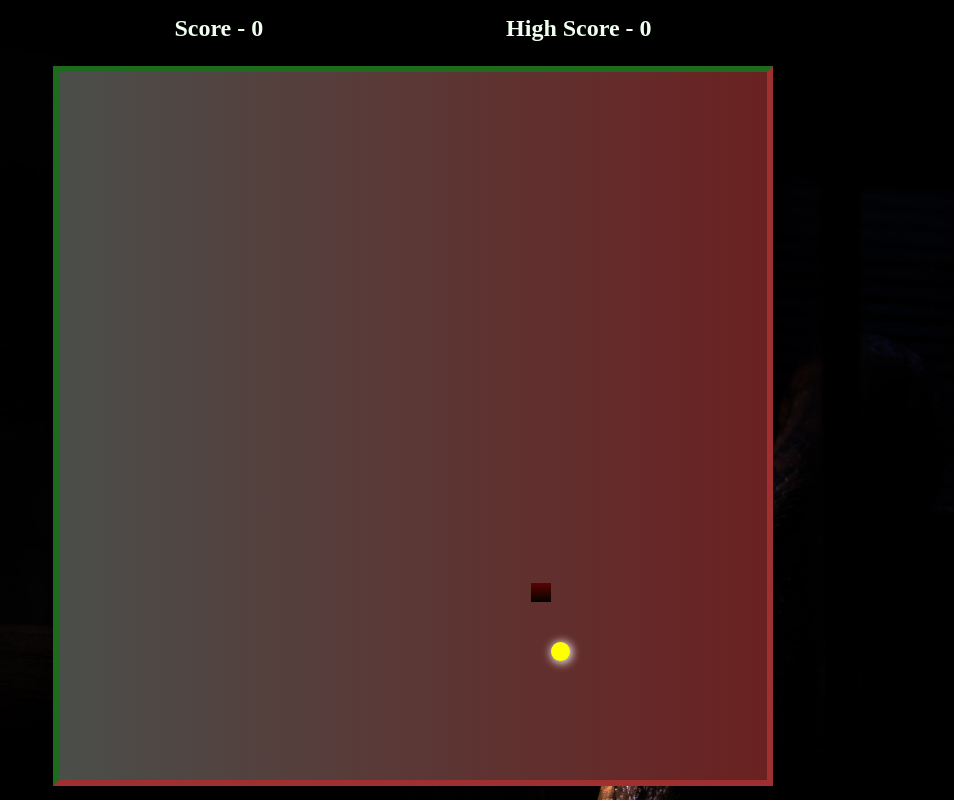
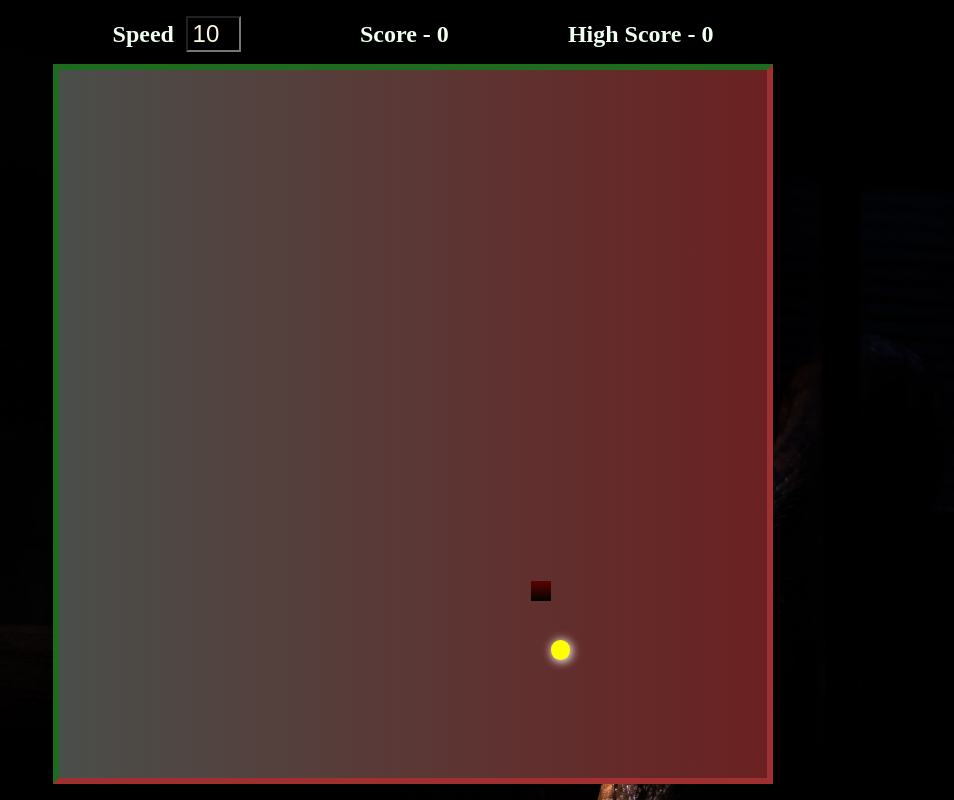
Before and after one commit to itheamc/snake-game-with-html-css-and-js, a plain HTML site: page index.html in a window 1280 px wide. Shown: the whole page, without its empty margins (227-1181 px from the left). Drawn offline with Linux system fonts and the light colour scheme.

Commit message:
speed input box added

```diff
--- a/css/style.css
+++ b/css/style.css
@@ -58,11 +58,37 @@ body {
     display: flex;
     flex-direction: row;
     justify-content: space-around;
+    align-items: center;
+    margin-bottom: 12px;
 }
 
 
 .game-current-score, .game-high-score {
     font-size: 24px;
     color: honeydew;
-    margin-bottom: 24px;
 }
+
+
+.speed-container {
+    height: 100%;
+    display: flex;
+    flex-direction: row;
+    align-items: center;
+    justify-content: center;
+}
+
+.speed-label {
+    font-size: 24px;
+    color: honeydew;
+    margin-right: 12px;
+}
+
+input[type = number] {
+    width: 55px;
+    height: 36px;
+    background-color: black;
+    color: cornsilk;
+    font-size: 24px;
+    text-align: center;
+    text-decoration: none;
+}
--- a/index.html
+++ b/index.html
@@ -11,6 +11,11 @@
 <body>
     <div class="main-game-container">
         <div class="game-score">
+            <div class="speed-container">
+                <h1 class="speed-label">Speed</h1>
+            <input type="number" name="speed" id="speed" value="10">
+            </div>
+
             <h1 class="game-current-score" id="current-score"></h1>
             <h1 class="game-high-score" id="high-score"></h1>
         </div>
--- a/js/script.js
+++ b/js/script.js
@@ -1,9 +1,10 @@
 const board  = document.getElementById("game-board")
 const currentScore = document.getElementById('current-score')
 const highScore = document.getElementById('high-score')
+const speedTextBox = document.getElementById('speed')
 
 
-let snake_speed = 15;
+let snake_speed = Number.parseInt(speedTextBox.innerText);
 let current_score;
 let high_score;
 let last_frame_time;
@@ -198,3 +199,8 @@ window.addEventListener('keydown', (e) => {
     }
 
 })
+
+
+speedTextBox.addEventListener('change', (e) => {
+    snake_speed = e.target.value
+})
```
Also changed, not shown: 1 other file.
